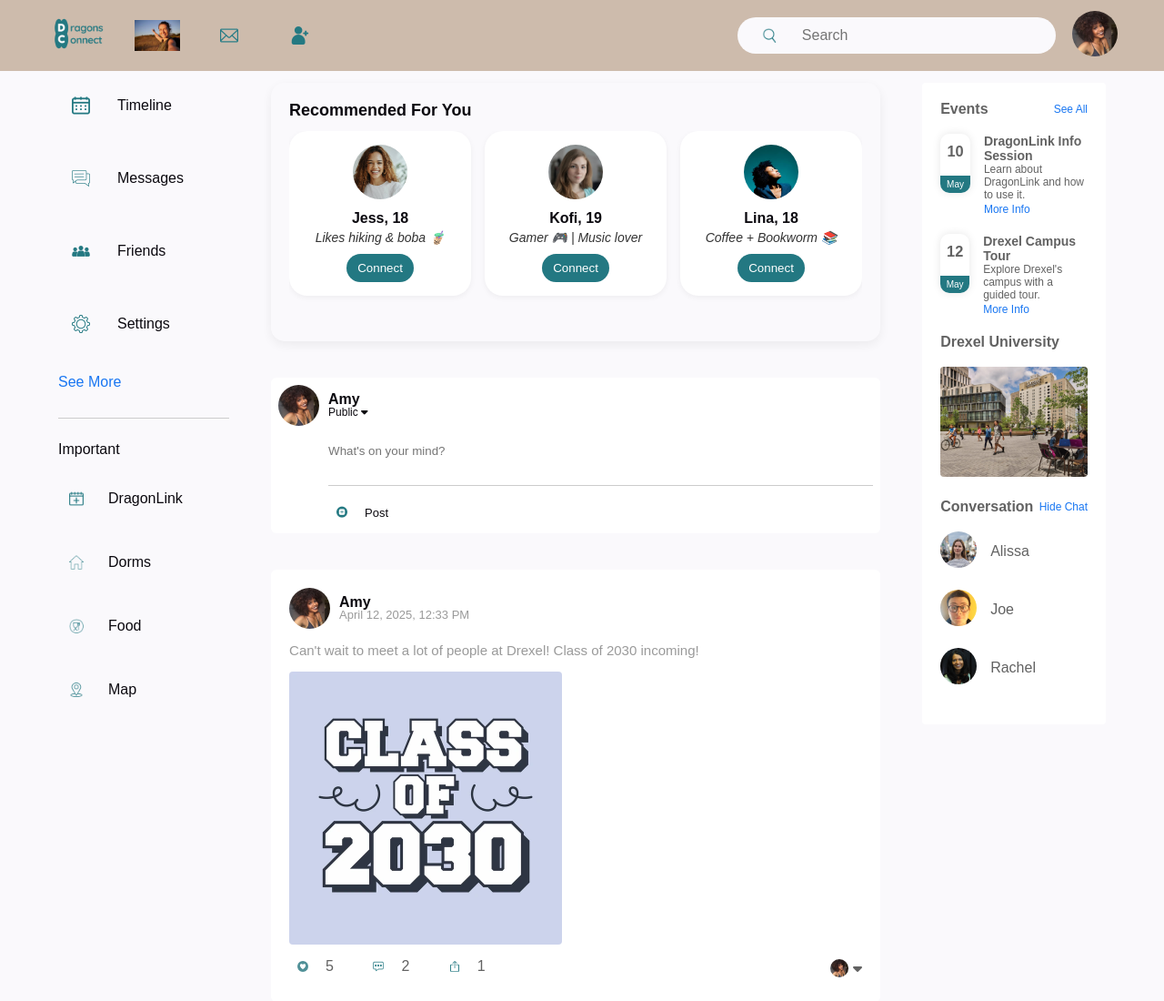
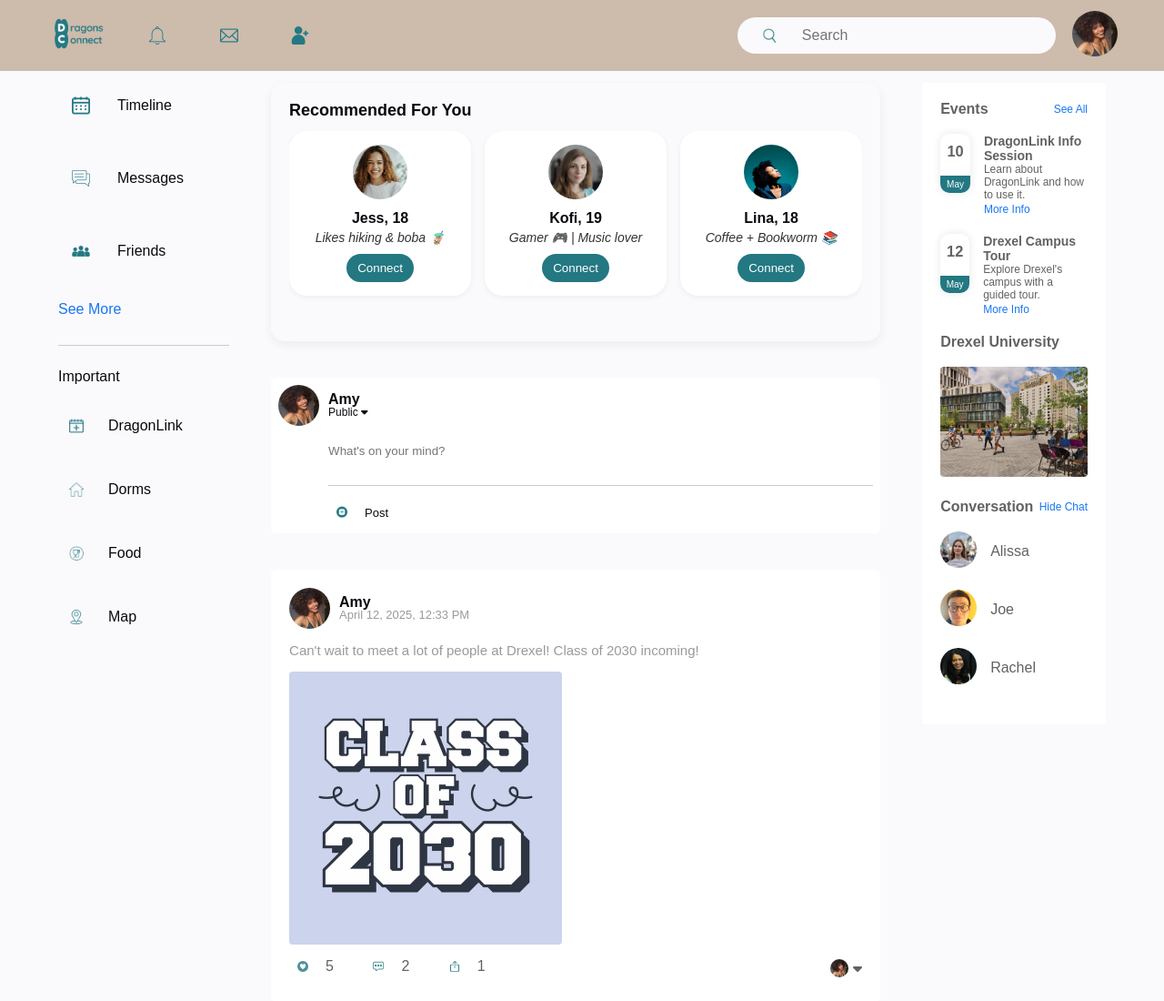
Before and after one commit to mabdulrehman08/dragonsconnect, a Flask app: template templates/dashboard.html in a window 1280 px wide. Shown: the top 1100 px of the page at 91% size. Run offline with Flask 3, Linux system fonts and the light colour scheme; the template is opened without the code that fills it, so the values that code supplies are empty; some libraries are stand-ins or nearby versions; some web fonts are replaced.

Commit message:
Update file dashboard.html

```diff
--- a/templates/dashboard.html
+++ b/templates/dashboard.html
@@ -15,18 +15,18 @@
         <div class="nav-left">
             <a href="#"><img src="../static/images/logo.png" class="logo"></a>
             <ul>
-                <li><img src="/static/images/jess.jpeg"></li>
-                <li><img src="~/static/images/inbox.png"></li>
-                <li><img src="~/static/images/requests.png"></li>
+                <li><img src="../static/images/notifications.png"></li>
+                <li><img src="../static/images/inbox.png"></li>
+                <li><img src="../static/images/requests.png"></li>
             </ul>
         </div>
         <div class="nav-right">
             <div class="search-box">
-                <img src="~/static/images/search.png">
+                <img src="../static/images/search.png">
                 <input type="text" placeholder="Search">
             </div>
             <div class="nav-user-icon online" onclick="settingsMenuToggle()">
-                <img src="~/static/images/selfie.jpg">
+                <img src="../static/images/selfie.jpg">
             </div>
         </div>
     <!-------------settings-menu-------------------->
@@ -52,19 +52,19 @@
                 </div>
                 <hr>
                 <div class="settings-links">
-                    <img src="~/static/images/settings.png" class="settings-icon">
+                    <img src="../static/images/settings.png" class="settings-icon">
                     <a href="#">Settings & Privacy</a>
                 </div>
                 <div class="settings-links">
-                    <img src="~/static/images/help.png" class="settings-icon">
+                    <img src="../static/images/help.png" class="settings-icon">
                     <a href="#">Help & Support</a>
                 </div>
                 <div class="settings-links">
-                    <img src="~/static/images/display.png" class="settings-icon">
+                    <img src="../static/images/display.png" class="settings-icon">
                     <a href="#">Display & Accessibility</a>
                 </div>
                 <div class="settings-links">
-                    <img src="~/static/images/logout.png" class="settings-icon">
+                    <img src="../static/images/logout.png" class="settings-icon">
                     <a href="#">Logout</a>
                 </div>
             </div>
@@ -75,18 +75,17 @@
         <!-----------left-sidebar---------->
         <div class="left-sidebar">
             <div class="imp-links">
-                <a href="#"><img src="~/static/images/timeline.png"> Timeline</a>
-                <a href="#"><img src="~/static/images/messages.png"> Messages</a>
-                <a href="#"><img src="~/static/images/friends.png"> Friends</a>
-                <a href="#"><img src="~/static/images/settings.png"> Settings</a>
+                <a href="#"><img src="../static/images/timeline.png"> Timeline</a>
+                <a href="#"><img src="../static/images/messages.png"> Messages</a>
+                <a href="#"><img src="../static/images/friends.png"> Friends</a>
                 <a href="#"> See More</a>
             </div>
             <div class="important">
                 <p>Important</p>
-                <a href="https://dragonlink.drexel.edu/"><img src="~/static/images/events.png">DragonLink</a>
-                <a href="https://drexel.edu/studentlife/campus-living/housing/options"><img src="~/static/images/dorms.png">Dorms</a>
-                <a href="https://drexel.campusdish.com/"><img src="~/static/images/dining.png">Food</a>
-                <a href="https://drexel.edu/~/media/Drexel/Core-Site-Group/Core/Documents/campus-maps/drexel-university-uc.pdf"><img src="~/static/images/map.png">Map</a>
+                <a href="https://dragonlink.drexel.edu/"><img src="../static/images/events.png">DragonLink</a>
+                <a href="https://drexel.edu/studentlife/campus-living/housing/options"><img src="../static/images/dorms.png">Dorms</a>
+                <a href="https://drexel.campusdish.com/"><img src="../static/images/dining.png">Food</a>
+                <a href="https://drexel.edu/~/media/Drexel/Core-Site-Group/Core/Documents/campus-maps/drexel-university-uc.pdf"><img src="../static/images/map.png">Map</a>
             </div>
         </div>
         <!-----------main-content---------->
```
Also changed, not shown: other parts of templates/dashboard.html (+18 -18 lines).
